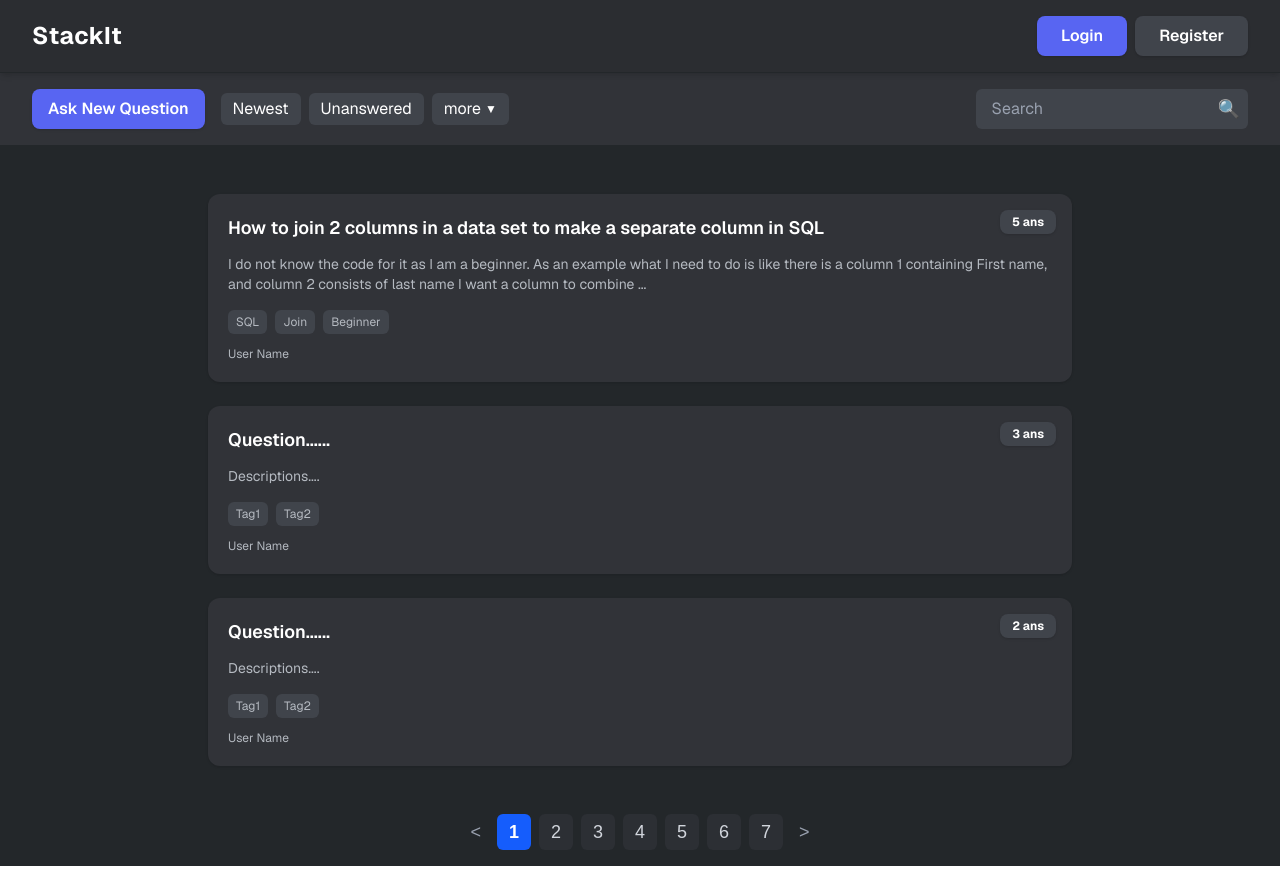
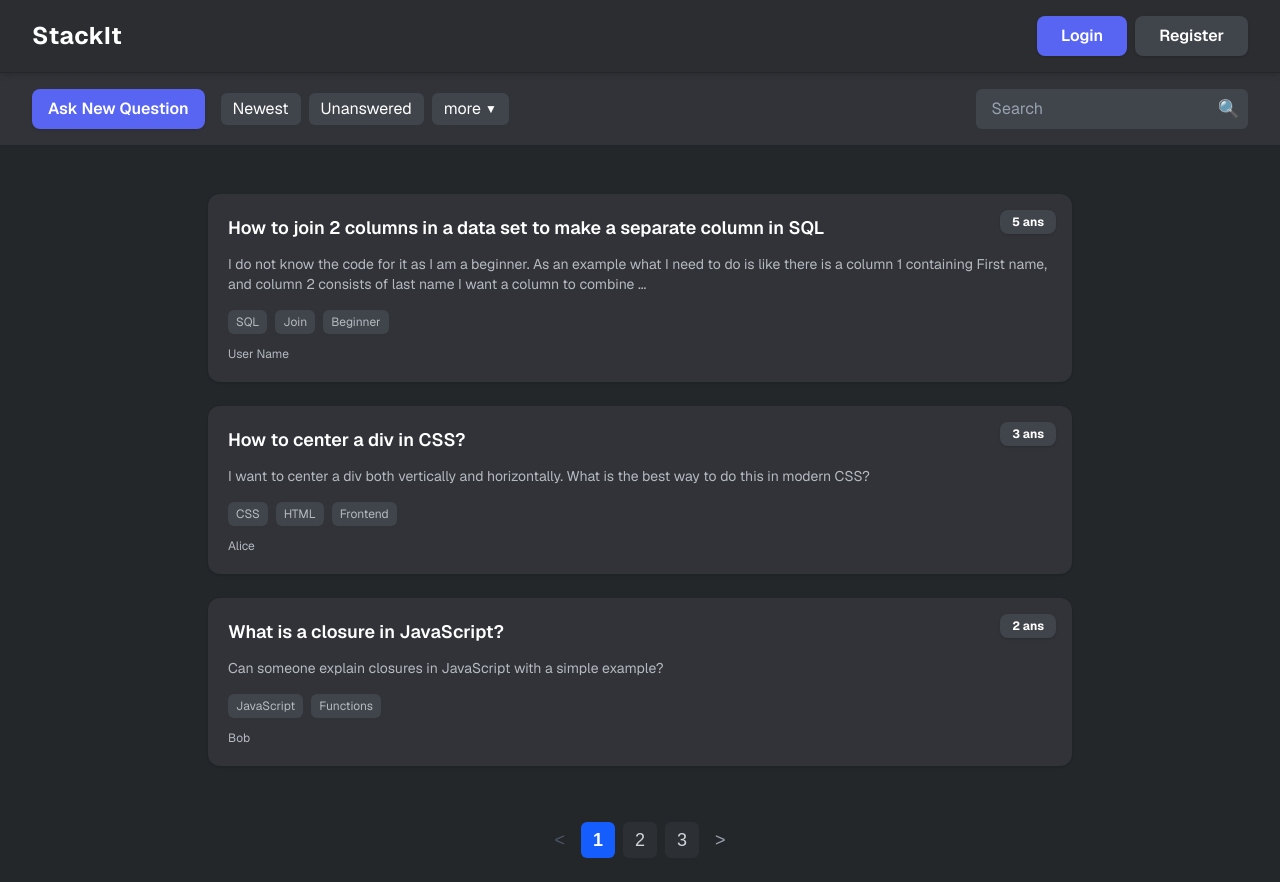
Before and after one commit to KushalvDesai/odoo-submission, a Next.js app in the folder fe/: page / in a window 1280 px wide. Built offline with nearby package versions, Linux system fonts and the light colour scheme.

Commit message:
pagination

```diff
--- a/fe/src/app/ask/page.tsx
+++ b/fe/src/app/ask/page.tsx
@@ -41,7 +41,7 @@ export default function AskPage() {
           <div data-color-mode="dark">
             <MDEditor
               value={description}
-              onChange={setDescription}
+              onChange={(value) => setDescription(value || "")}
               height={150}
               preview="edit"
               className="rounded"
--- a/fe/src/app/components/QuestionList.tsx
+++ b/fe/src/app/components/QuestionList.tsx
@@ -1,7 +1,8 @@
-import React from "react";
+"use client";
+import React, { useState } from "react";
 import QuestionCard from "./QuestionCard";
 
-const questions = [
+const initialQuestions = [
   {
     title: "How to join 2 columns in a data set to make a separate column in SQL",
     description:
@@ -11,27 +12,93 @@ const questions = [
     answers: 5,
   },
   {
-    title: "Question......",
-    description: "Descriptions....",
-    tags: ["Tag1", "Tag2"],
-    user: "User Name",
+    title: "How to center a div in CSS?",
+    description: "I want to center a div both vertically and horizontally. What is the best way to do this in modern CSS?",
+    tags: ["CSS", "HTML", "Frontend"],
+    user: "Alice",
     answers: 3,
   },
   {
-    title: "Question......",
-    description: "Descriptions....",
-    tags: ["Tag1", "Tag2"],
-    user: "User Name",
+    title: "What is a closure in JavaScript?",
+    description: "Can someone explain closures in JavaScript with a simple example?",
+    tags: ["JavaScript", "Functions"],
+    user: "Bob",
+    answers: 2,
+  },
+  {
+    title: "How to use useEffect in React?",
+    description: "I am new to React hooks. How does useEffect work and when should I use it?",
+    tags: ["React", "Hooks"],
+    user: "Charlie",
+    answers: 4,
+  },
+  {
+    title: "Difference between let, var, and const?",
+    description: "What are the differences between let, var, and const in JavaScript?",
+    tags: ["JavaScript", "Variables"],
+    user: "Dana",
+    answers: 1,
+  },
+  {
+    title: "How to make a REST API in Node.js?",
+    description: "What are the steps to create a simple REST API using Node.js and Express?",
+    tags: ["Node.js", "API", "Express"],
+    user: "Eve",
+    answers: 6,
+  },
+  {
+    title: "How to deploy a Next.js app?",
+    description: "What are the best practices for deploying a Next.js application?",
+    tags: ["Next.js", "Deployment"],
+    user: "Frank",
     answers: 2,
   },
 ];
 
-const QuestionList = () => {
+const PAGE_SIZE = 3;
+
+const filterQuestions = (questions, filter, search) => {
+  let filtered = questions;
+  if (filter === "Unanswered") filtered = filtered.filter(q => q.answers === 0);
+  if (search) filtered = filtered.filter(q => q.title.toLowerCase().includes(search.toLowerCase()) || q.description.toLowerCase().includes(search.toLowerCase()));
+  return filtered;
+};
+
+const QuestionList = ({ filter, search }) => {
+  const [page, setPage] = useState(1);
+  const [questions] = useState(initialQuestions);
+  const filtered = filterQuestions(questions, filter, search);
+  const pageCount = Math.ceil(filtered.length / PAGE_SIZE);
+  const paged = filtered.slice((page - 1) * PAGE_SIZE, page * PAGE_SIZE);
+
   return (
     <div className="w-full flex flex-col gap-2 mt-6">
-      {questions.map((q, idx) => (
+      {paged.length === 0 && <div className="text-[#b5bac1] text-center py-8">No questions found.</div>}
+      {paged.map((q, idx) => (
         <QuestionCard key={idx} {...q} />
       ))}
+      {/* Dynamic Pagination */}
+      {pageCount > 1 && (
+        <div className="flex items-center justify-center gap-2 mt-8 select-none">
+          <span
+            className={`px-2 py-1 text-lg cursor-pointer ${page === 1 ? "text-gray-600" : "text-gray-400"}`}
+            onClick={() => setPage(p => Math.max(1, p - 1))}
+          >&lt;</span>
+          {Array.from({ length: pageCount }, (_, i) => i + 1).map(num => (
+            <span
+              key={num}
+              className={`px-3 py-1 rounded-md text-lg cursor-pointer ${num === page ? "bg-blue-600 text-white font-bold" : "bg-[#2c2f34] text-gray-300 hover:bg-[#40444b]"}`}
+              onClick={() => setPage(num)}
+            >
+              {num}
+            </span>
+          ))}
+          <span
+            className={`px-2 py-1 text-lg cursor-pointer ${page === pageCount ? "text-gray-600" : "text-gray-400"}`}
+            onClick={() => setPage(p => Math.min(pageCount, p + 1))}
+          >&gt;</span>
+        </div>
+      )}
     </div>
   );
 };
--- a/fe/src/app/page.tsx
+++ b/fe/src/app/page.tsx
@@ -1,20 +1,21 @@
+"use client";
+import React, { useState } from "react";
 import Header from "./components/Header";
 import TopBar from "./components/TopBar";
 import QuestionList from "./components/QuestionList";
-import Pagination from "./components/Pagination";
 
 export default function Home() {
+  const [filter, setFilter] = useState("Newest");
+  const [search, setSearch] = useState("");
+
   return (
     <div className="min-h-screen w-screen bg-[#23272a] flex flex-col">
       <Header />
-      <TopBar />
+      <TopBar filter={filter} setFilter={setFilter} search={search} setSearch={setSearch} />
       <div className="flex-1 flex flex-col items-center overflow-y-auto px-2 sm:px-0">
         <div className="w-full max-w-4xl px-4 py-6">
-          <QuestionList />
+          <QuestionList filter={filter} search={search} />
         </div>
-      </div>
-      <div className="w-full flex justify-center bg-[#23272a] pb-4 pt-2">
-        <Pagination />
       </div>
     </div>
   );
--- a/fe/src/app/question/[id]/page.tsx
+++ b/fe/src/app/question/[id]/page.tsx
@@ -1,8 +1,13 @@
 "use client";
+import React, { useState } from "react";
+import { useParams, useRouter } from "next/navigation";
+import { useNotification } from "../../components/NotificationContext";
+import { useAuth } from "../../components/AuthContext";
+import dynamic from "next/dynamic";
+import "@uiw/react-md-editor/markdown-editor.css";
+import "@uiw/react-markdown-preview/markdown.css";
 
-import React, { useState } from "react";
-import { useParams } from "next/navigation";
-import { useNotification } from "../../components/NotificationContext";
+const MDEditor = dynamic(() => import("@uiw/react-md-editor"), { ssr: false });
 
 const mockQuestion = {
   title: "How to join 2 columns in a data set to make a separate column in SQL",
@@ -20,9 +25,11 @@ export default function QuestionDetailPage() {
   const [answerText, setAnswerText] = useState("");
   const [upvoted, setUpvoted] = useState<{ [key: number]: boolean }>({});
   const { addNotification } = useNotification();
+  const { user } = useAuth();
+  const router = useRouter();
 
   const handleUpvote = (id: number) => {
-    if (upvoted[id]) return;
+    if (!user || upvoted[id]) return;
     setAnswers(ans => ans.map(a => a.id === id ? { ...a, upvotes: a.upvotes + 1 } : a));
     setUpvoted(u => ({ ...u, [id]: true }));
   };
@@ -32,14 +39,12 @@ export default function QuestionDetailPage() {
     if (!answerText) return;
     setAnswers(ans => [
       ...ans,
-      { id: Date.now(), text: answerText, user: "You", upvotes: 0 },
+      { id: Date.now(), text: answerText, user: user?.email.split("@")[0] || "You", upvotes: 0 },
     ]);
-    // Trigger notification for answer
     addNotification({
       message: `You answered: '${mockQuestion.title}'`,
       link: "/question/1",
     });
-    // Trigger mention notification if answer contains '@'
     if (answerText.includes("@")) {
       addNotification({
         message: `@username was mentioned in your answer`,
@@ -50,11 +55,17 @@ export default function QuestionDetailPage() {
   };
 
   return (
-    <div className="min-h-screen flex items-center justify-center bg-[#23272a] py-8">
-      <div className="bg-[#313338] p-8 rounded-xl shadow-lg w-full max-w-2xl">
+    <div className="min-h-screen flex items-center justify-center bg-[#23272a] py-8 px-2">
+      <div className="bg-[#313338] p-4 sm:p-8 rounded-xl shadow-lg w-full max-w-2xl">
+        {/* Breadcrumbs */}
+        <div className="text-xs text-[#b5bac1] mb-4 flex items-center gap-2">
+          <button onClick={() => router.push("/")} className="hover:underline">Home</button>
+          <span className="mx-1">/</span>
+          <span className="truncate max-w-[200px] sm:max-w-xs">{mockQuestion.title.slice(0, 40)}{mockQuestion.title.length > 40 ? "..." : ""}</span>
+        </div>
         <h2 className="text-2xl font-bold text-white mb-2">{mockQuestion.title}</h2>
         <div className="text-[#b5bac1] mb-2">{mockQuestion.description}</div>
-        <div className="flex gap-2 mb-4">
+        <div className="flex gap-2 mb-4 flex-wrap">
           {mockQuestion.tags.map((tag, idx) => (
             <span key={idx} className="bg-[#40444b] text-xs px-2 py-1 rounded-md text-[#b5bac1]">{tag}</span>
           ))}
@@ -64,13 +75,16 @@ export default function QuestionDetailPage() {
           <h3 className="text-lg font-semibold text-white mb-2">Answers</h3>
           {answers.map(a => (
             <div key={a.id} className="bg-[#40444b] rounded-lg p-4 mb-3 flex flex-col sm:flex-row sm:items-center justify-between">
-              <div className="text-white mb-2 sm:mb-0">{a.text}</div>
-              <div className="flex items-center gap-2">
+              <div className="text-white mb-2 sm:mb-0 w-full break-words">
+                <div>{a.text}</div>
+              </div>
+              <div className="flex items-center gap-2 mt-2 sm:mt-0">
                 <span className="text-[#b5bac1] text-xs">by {a.user}</span>
                 <button
                   className={`ml-4 px-3 py-1 rounded bg-[#5865f2] text-white font-bold disabled:bg-[#23272a] disabled:text-[#b5bac1]`}
                   onClick={() => handleUpvote(a.id)}
-                  disabled={!!upvoted[a.id]}
+                  disabled={!user || !!upvoted[a.id]}
+                  title={!user ? "Login to upvote" : upvoted[a.id] ? "Already upvoted" : "Upvote"}
                 >
                   ▲ {a.upvotes}
                 </button>
@@ -78,15 +92,23 @@ export default function QuestionDetailPage() {
             </div>
           ))}
         </div>
-        <form onSubmit={handleAnswer} className="flex flex-col gap-2">
-          <textarea
-            placeholder="Your answer..."
-            className="px-4 py-2 rounded bg-[#40444b] text-white placeholder-[#b5bac1] outline-none min-h-[80px]"
-            value={answerText}
-            onChange={e => setAnswerText(e.target.value)}
-          />
-          <button type="submit" className="bg-[#5865f2] text-white py-2 rounded font-semibold hover:bg-[#4752c4] transition self-end">Submit Answer</button>
-        </form>
+        {/* Answer Form */}
+        {user ? (
+          <form onSubmit={handleAnswer} className="flex flex-col gap-2">
+            <div data-color-mode="dark">
+              <MDEditor
+                value={answerText}
+                onChange={(value) => setAnswerText(value || "")}
+                height={100}
+                preview="edit"
+                className="rounded"
+              />
+            </div>
+            <button type="submit" className="bg-[#5865f2] text-white py-2 rounded font-semibold hover:bg-[#4752c4] transition self-end">Submit Answer</button>
+          </form>
+        ) : (
+          <div className="text-[#b5bac1] text-center py-4">Please <button className="text-[#5865f2] underline" onClick={() => router.push("/login")}>login</button> to submit an answer or upvote.</div>
+        )}
       </div>
     </div>
   );
```
Also changed, not shown: fe/src/app/components/TopBar.tsx (+12 -3 lines).
